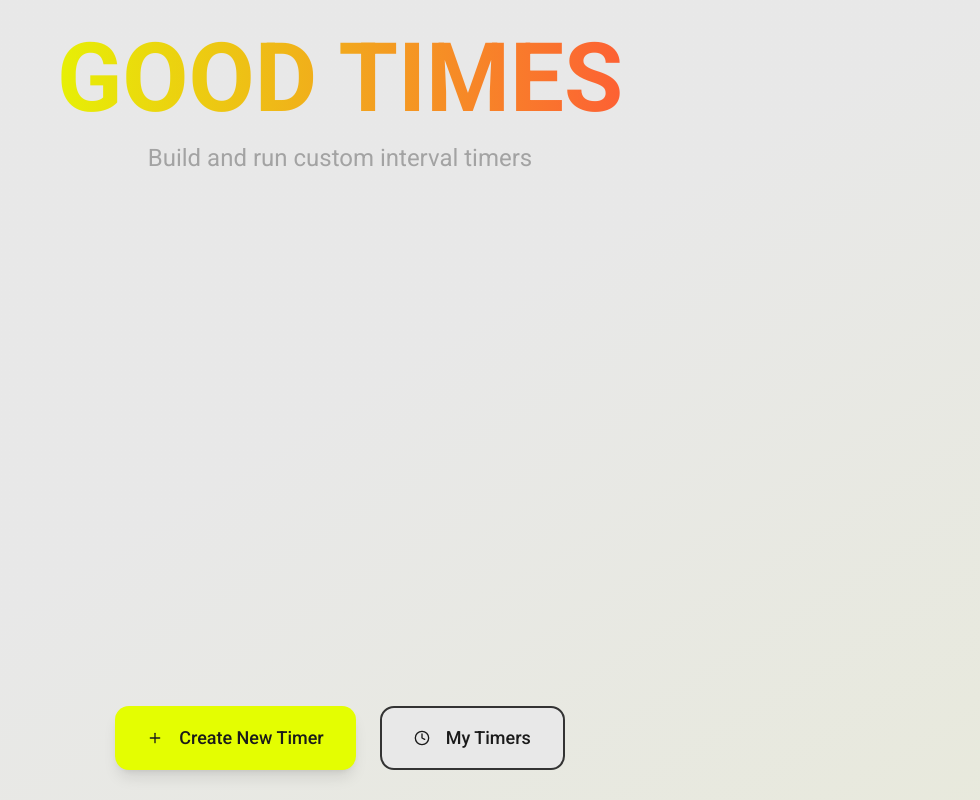
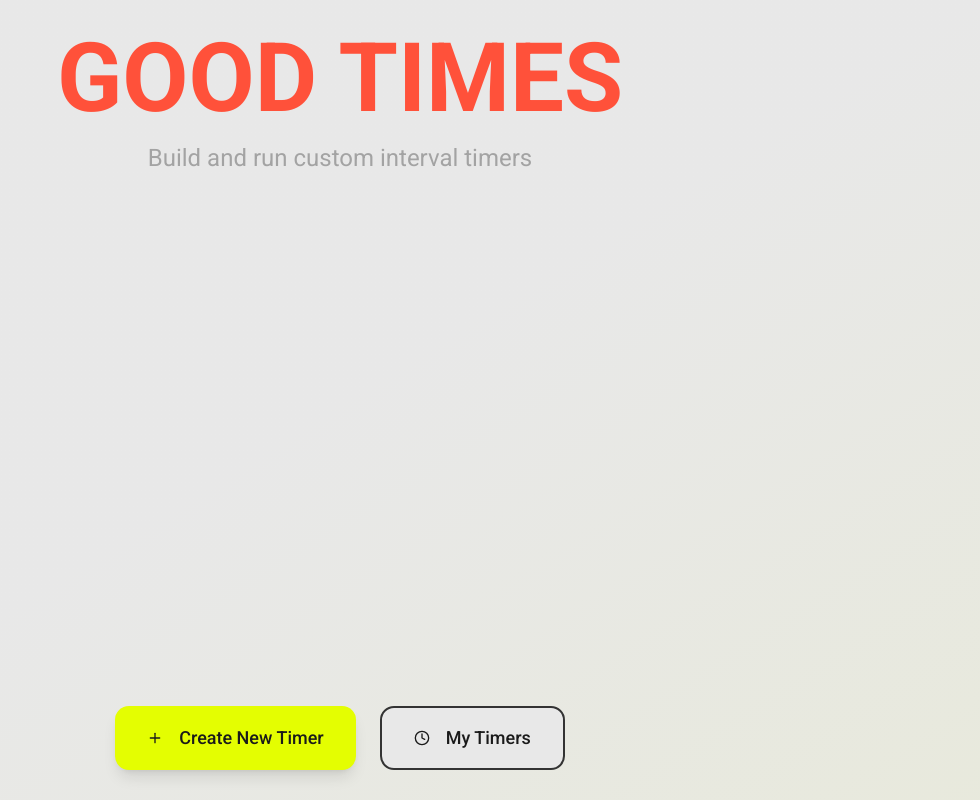
Before and after one commit to MadsTagel/good-times, a React (Vite) app: page / in a window 1280 px wide. Shown: the whole page, without its empty margins (300-1280 px from the left). Built offline with nearby package versions, Linux system fonts and the light colour scheme; the HTML template or start-up script is replaced by a standard one.

Commit message:
Add colored text

```diff
--- a/src/pages/Home.tsx
+++ b/src/pages/Home.tsx
@@ -9,7 +9,7 @@ const Home = () => {
     <div className="min-h-screen bg-gradient-to-br from-background via-background to-primary/5 flex flex-col justify-between pt-[30px] pb-[30px] px-4">
       <div className="max-w-2xl w-full mx-auto text-center">
         <div className="space-y-4">
-          <h1 className="text-7xl md:text-8xl font-bold bg-gradient-to-r from-primary via-primary-glow to-secondary bg-clip-text text-transparent">
+          <h1 className="text-7xl md:text-8xl font-bold" style={{ color: '#ff513a' }}>
             GOOD TIMES
           </h1>
           <p className="text-xl md:text-2xl text-muted-foreground">
```
